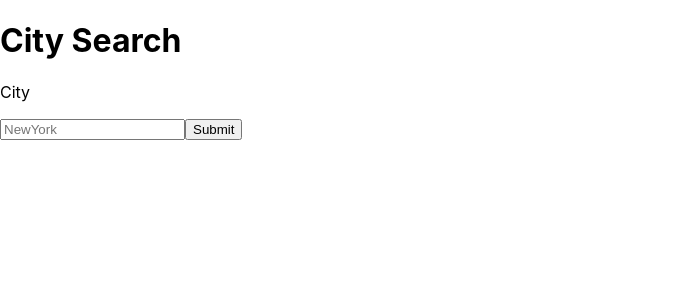
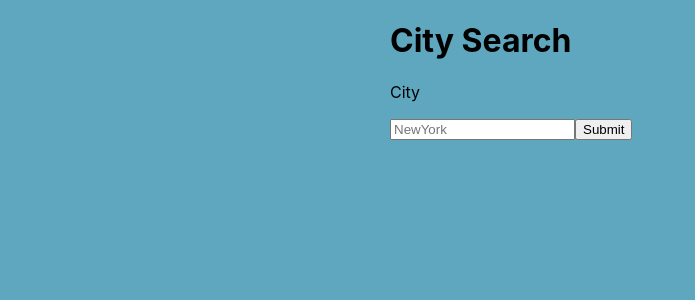
Before and after one commit to Shadytreez/city-api, a React (Create React App) app: page / in a window 1280 px wide. Shown: the top 300 px of the page, without its empty margins (0-695 px from the left). Built offline with nearby package versions, Linux system fonts and the light colour scheme.

Commit message:
added css to app.css

```diff
--- a/src/App.css
+++ b/src/App.css
@@ -1,38 +1,20 @@
-.App {
-  text-align: center;
-}
+body {
+  background: rgb(95,167,190);
+  background-size: cover;
+  }
 
-.App-logo {
-  height: 40vmin;
-  pointer-events: none;
-}
 
-@media (prefers-reduced-motion: no-preference) {
-  .App-logo {
-    animation: App-logo-spin infinite 20s linear;
+
+  .box{
+    border: 2px solid black;
+    height: 300px;
+    width: 300px;
+    background: white;
+    border-radius: 30px;
   }
-}
-
-.App-header {
-  background-color: #282c34;
-  min-height: 100vh;
-  display: flex;
-  flex-direction: column;
-  align-items: center;
-  justify-content: center;
-  font-size: calc(10px + 2vmin);
-  color: white;
-}
-
-.App-link {
-  color: #61dafb;
-}
-
-@keyframes App-logo-spin {
-  from {
-    transform: rotate(0deg);
+  .content {
+    max-width: 500px;
+    margin: auto;
+    background-size: cover;
+    background: rgb(95,167,190);
   }
-  to {
-    transform: rotate(360deg);
-  }
-}
```
